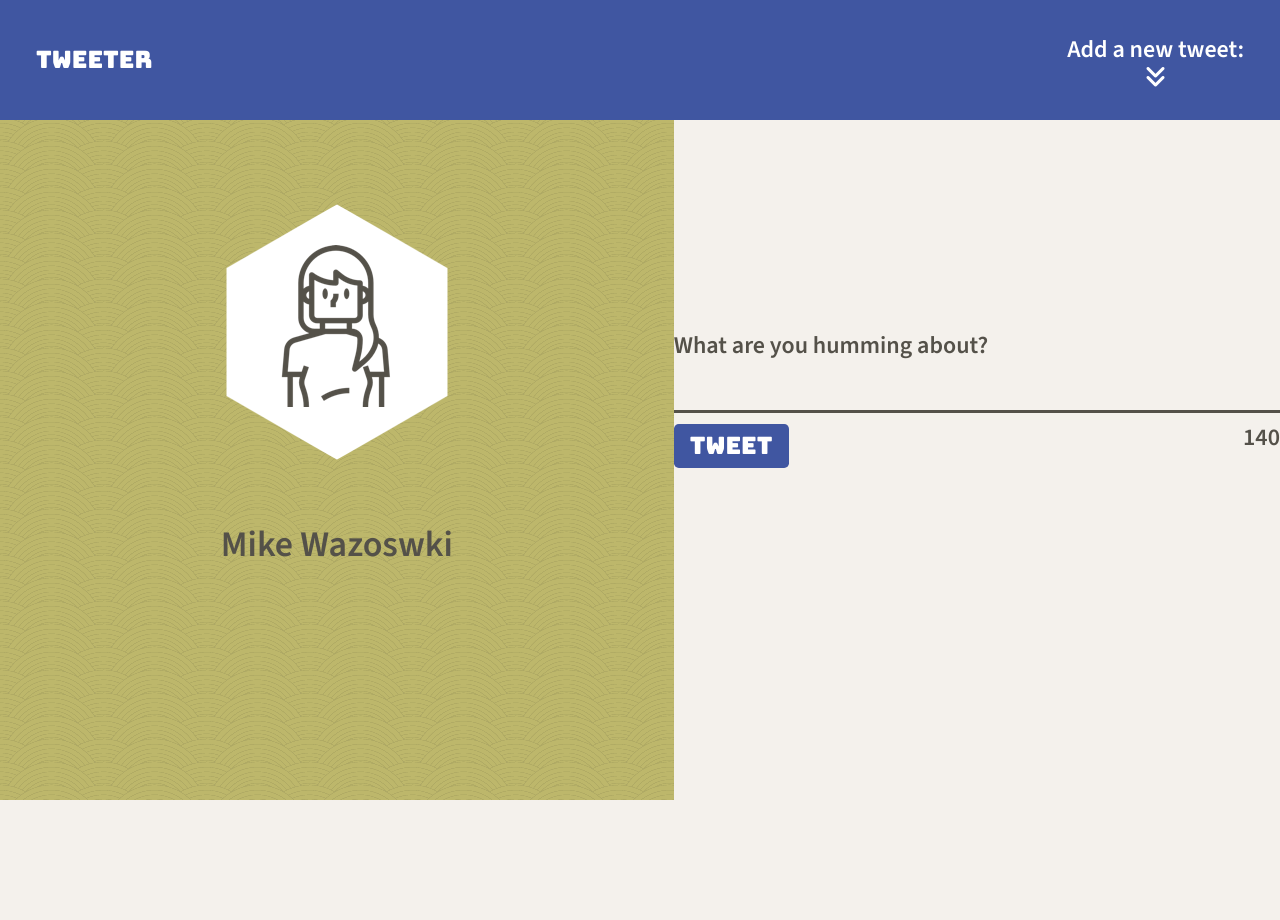
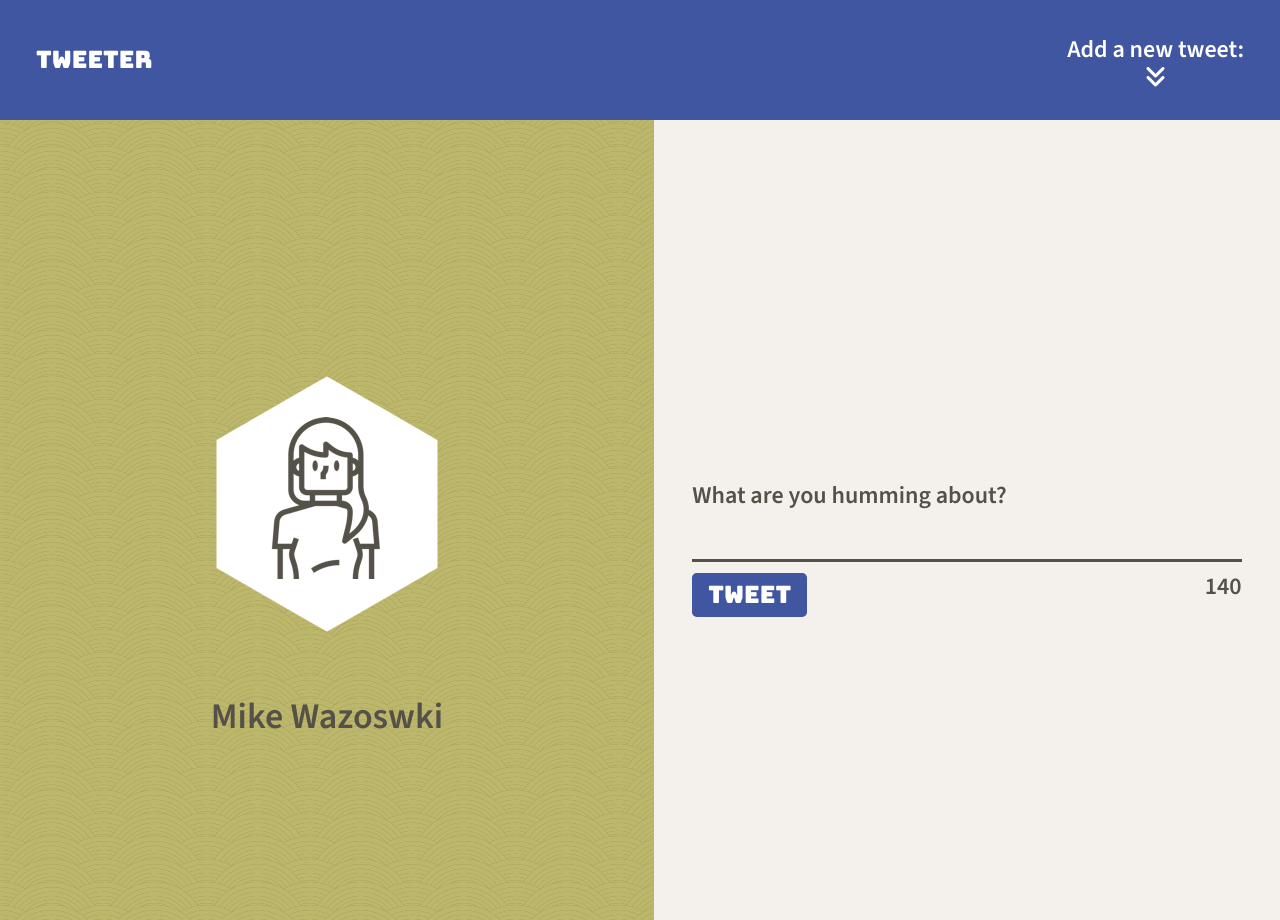
Before and after one commit to knnku/tweeter, a website: page public/index.html in a window 1280 px wide. Before the commit the page ends 800 px from the top, so only its background shows below. Drawn offline with nearby package versions, Linux system fonts and the light colour scheme; no server answers.

Commit message:
Include styles for media @1024px.

```diff
--- a/public/styles/header.css
+++ b/public/styles/header.css
@@ -1,5 +1,6 @@
-header.site-header {
-  height: 530px;
+ .site-header {
+  margin-top: 120px;
+  height: 400px;
   width: 100%;
   display: flex;
   flex-direction: column;
@@ -15,8 +16,9 @@ header h2 {
 }
 
 @media only screen and (min-width: 1024px) {
-  header.site-header {
+  .site-header {
     height: 100vh;
     justify-content: center;
+    padding-top: 8%;
   }
 }
--- a/public/styles/layout.css
+++ b/public/styles/layout.css
@@ -36,4 +36,11 @@ body {
     display: flex;
     flex-direction: row;
   }
+
+  main {
+    float: left;
+    padding-top: 14%;
+    padding-left: 3%;
+    padding-right: 3%;
+  }
  }
--- a/public/styles/nav.css
+++ b/public/styles/nav.css
@@ -1,4 +1,5 @@
 nav {
+  top: 0;
   width: 100%;
   height: 120px;
   background-color: #4056A1;
--- a/public/styles/tweets.css
+++ b/public/styles/tweets.css
@@ -4,7 +4,7 @@ section.tweets-container {
 
 article.tweet {
   border: 3px solid #545149;
-  padding: 1%;
+  padding: 2%;
   margin: 3.3% 0;
   text-align: left;
 }
--- a/server/data-files/initial-tweets.json
+++ b/server/data-files/initial-tweets.json
@@ -8,7 +8,7 @@
     "content": {
       "text": "If I have seen further it is by standing on the shoulders of giants"
     },
-    "created_at": 1694491342582
+    "created_at": 1694495165585
   },
   {
     "user": {
@@ -19,6 +19,6 @@
     "content": {
       "text": "Je pense , donc je suis"
     },
-    "created_at": 1694577742582
+    "created_at": 1694581565585
   }
 ]
```
